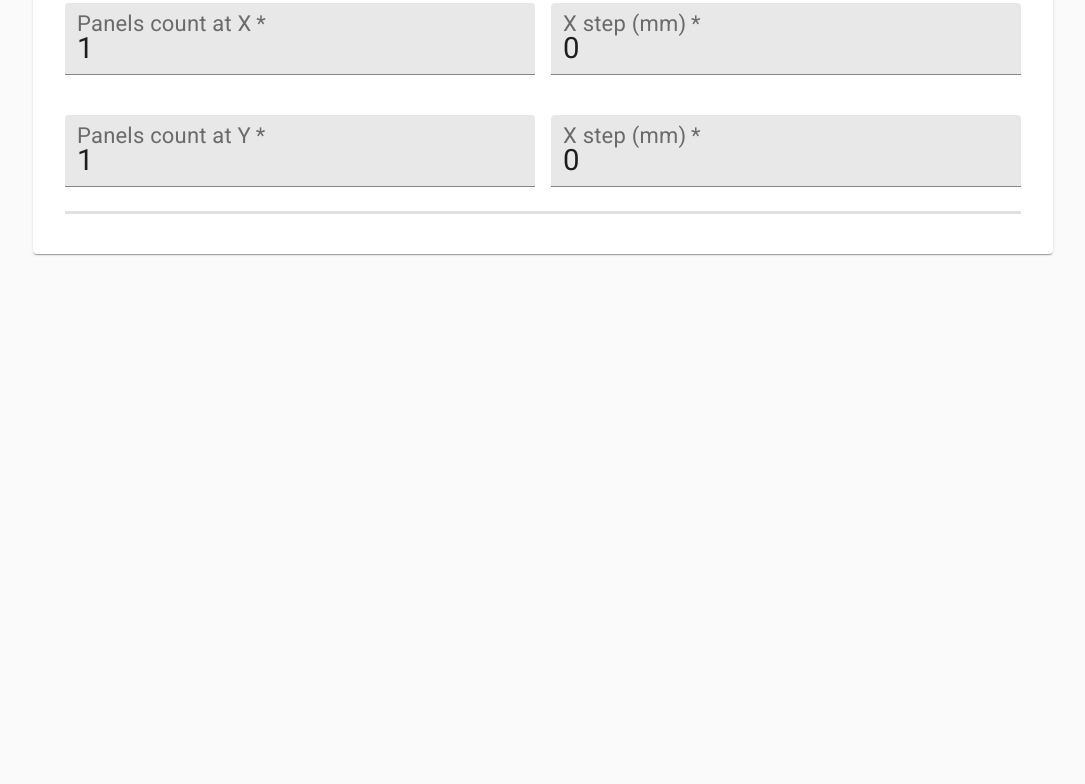
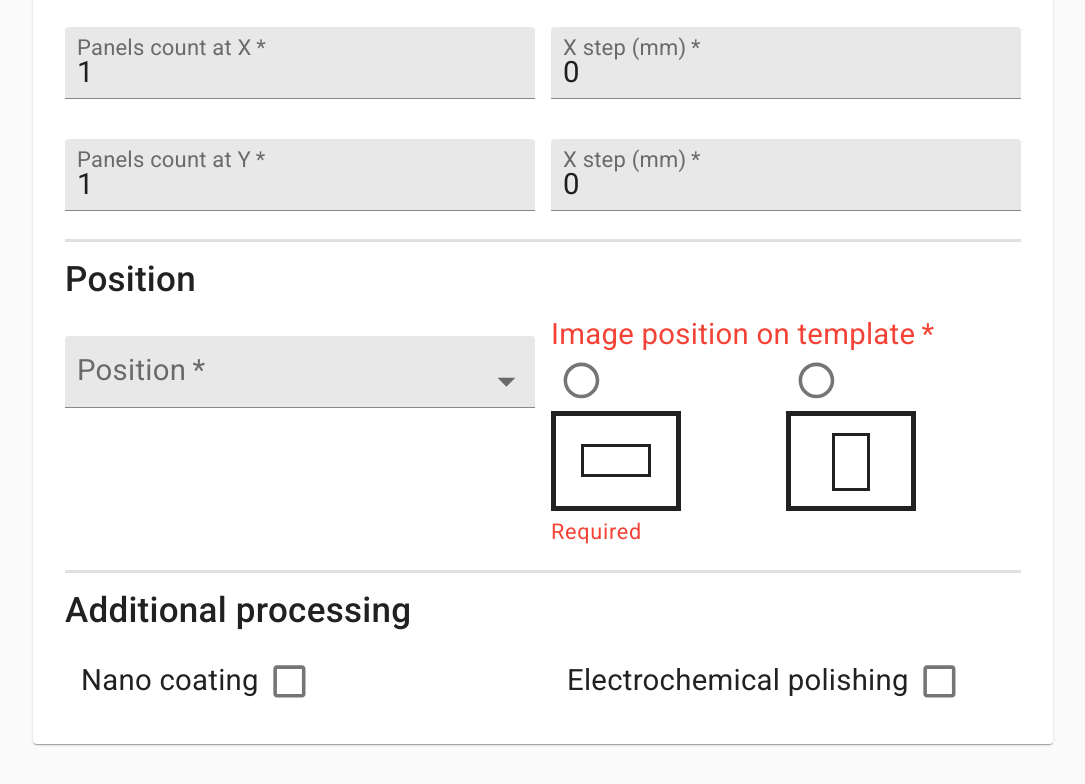
Before and after one commit to IVAS-TECH/front-end, a React (Create React App) app: page / in a window 1280 px wide. Shown: the part 1676-2460 px from the top of the page, without its empty margins (97-1182 px from the left). Before the commit the page ends 1986 px from the top, so only its background shows below. Built offline with nearby package versions, Linux system fonts and the light colour scheme.

Commit message:
adding last section to Stencil Form

```diff
--- a/src/component/Divider.tsx
+++ b/src/component/Divider.tsx
@@ -2,8 +2,8 @@ import MuiDivider from '@material-ui/core/Divider';
 import { styled } from '@material-ui/core/styles';
 
 const Divider = styled(MuiDivider)({
-    marginTop: 16,
-    marginBottom: 8,
+    marginTop: 20,
+    marginBottom: 10,
     height: 3
 });
 
--- a/src/component/form/stencilForm/Form.tsx
+++ b/src/component/form/stencilForm/Form.tsx
@@ -19,6 +19,10 @@ import PanelsCountX from '../../formField/stencil/PanelsCountX';
 import PanelsCountY from '../../formField/stencil/PanelsCountY';
 import XStep from '../../formField/stencil/XStep';
 import YStep from '../../formField/stencil/YStep';
+import NanoCoating from '../../formField/stencil/NanoCoating';
+import ElectrochemicalPolishing from '../../formField/stencil/ElectrochemicalPolishing';
+import Position from '../../formField/stencil/Position';
+import ImagePosition from '../../formField/stencil/imagePosition/FormField';
 
 const Form: React.FC<{}> = () => (
     <form noValidate>
@@ -75,6 +79,25 @@ const Form: React.FC<{}> = () => (
             </Grid>
         </Grid>
         <Divider />
+        <SectionTitle title="Position" />
+        <Grid container spacing={2}>
+            <Grid item xs={6}>
+                <Position />
+            </Grid>
+            <Grid item xs={6}>
+                <ImagePosition />
+            </Grid>
+        </Grid>
+        <Divider />
+        <SectionTitle title="Additional processing" />
+        <Grid container spacing={2}>
+            <Grid item xs={6}>
+                <NanoCoating />
+            </Grid>
+            <Grid item xs={6}>
+                <ElectrochemicalPolishing />
+            </Grid>
+        </Grid>
     </form>
 );
 
--- /dev/null
+++ b/src/component/formField/stencil/ElectrochemicalPolishing.tsx
@@ -0,0 +1,11 @@
+import React from 'react';
+import CheckboxWithLabel from '../../formControl/CheckboxWithLabel';
+
+const ElectrochemicalPolishing: React.FC<{}> = () => (
+    <CheckboxWithLabel
+        checked={false}
+        label="Electrochemical polishing"
+        onToggle={v => console.log(v)} />
+);
+
+export default ElectrochemicalPolishing;
--- /dev/null
+++ b/src/component/formField/stencil/NanoCoating.tsx
@@ -0,0 +1,11 @@
+import React from 'react';
+import CheckboxWithLabel from '../../formControl/CheckboxWithLabel';
+
+const NanoCoating: React.FC<{}> = () => (
+    <CheckboxWithLabel
+        checked={false}
+        label="Nano coating"
+        onToggle={v => console.log(v)} />
+);
+
+export default NanoCoating;
--- /dev/null
+++ b/src/component/formField/stencil/Position.tsx
@@ -0,0 +1,29 @@
+import React from 'react';
+import Position from '../../../type/stencil/Position';
+import createSelect from '../../formControl/Select';
+
+const Select = createSelect<Position>();
+
+const optionText: Record<Position, string> = {
+    [Position.LayoutCentered]: 'Layout centered',
+    [Position.PCBCentered]: 'PCB centered',
+};
+
+const options: Array<Position> = [
+    Position.LayoutCentered,
+    Position.PCBCentered
+];
+
+const Field: React.FC<{}> = () => (
+    <Select
+        required
+        id="position-select"
+        label="Position"
+        value={''}
+        notSelectedText="Not selected"
+        onValueChange={v => console.log(v)}
+        options={options}
+        optionText={optionText} />
+);
+
+export default Field;
--- /dev/null
+++ b/src/component/formField/stencil/imagePosition/FormField.tsx
@@ -0,0 +1,13 @@
+import React from 'react';
+import ImagePositionSelect from './ImagePositionSelect';
+
+const FormField: React.FC<{}> = () => (
+    <ImagePositionSelect
+       label="Image position on template"
+        value={''}
+        onValueChange={p => console.log(p)}
+        required
+        error="Required" />
+);
+
+export default FormField;
--- /dev/null
+++ b/src/component/formField/stencil/imagePosition/ImagePositionSelect.tsx
@@ -0,0 +1,92 @@
+import React from 'react';
+import FormLabel from '@material-ui/core/FormLabel';
+import FormHelperText from '@material-ui/core/FormHelperText';
+import Grid from '@material-ui/core/Grid';
+import Radio from '@material-ui/core/Radio';
+import { horizontal, vertical  } from './Position';
+import ImagePosition from '../../../../type/stencil/ImagePosition';
+import comparator from './../../../../utility/compareProps';
+
+export type Value = '' | ImagePosition;
+
+export interface ImagePositionSelectProps {
+    label: string,
+    disabled?: boolean,
+    required?: boolean,
+    error?: string
+    secondary?: boolean,
+    value: Value,
+    onValueChange: (value: ImagePosition) => void
+};
+
+const changeableProps: Array<keyof ImagePositionSelectProps> = [
+    'label',
+    'disabled',
+    'error',
+    'value'
+];
+
+const ImagePositionSelect: React.FC<ImagePositionSelectProps> = ({
+    label,
+    disabled,
+    required,
+    error,
+    secondary,
+    value,
+    onValueChange
+}) => {
+    const isError = !!error;
+    const color = secondary ? 'secondary' : 'primary';
+    return (
+        <>
+            <FormLabel
+                disabled={disabled}
+                required={required}
+                error={isError}
+                color={color}>
+                {label}
+            </FormLabel>
+            <Grid container direction='row' justify='space-around' alignItems='center'>
+                <Grid container direction='column' item xs={6}>
+                    <Grid item xs={6}>
+                        <Radio
+                            color={color}
+                            disabled={disabled}
+                            required={required}
+                            checked={value === ImagePosition.Horizontal}
+                            onChange={() => onValueChange(ImagePosition.Horizontal)} />
+                    </Grid>
+                    <Grid item xs={6}>
+                        {horizontal}
+                    </Grid>
+                </Grid>
+                <Grid container direction="column" item xs={6}>
+                    <Grid item xs={6}>
+                        <Radio
+                            color={color}
+                            disabled={disabled}
+                            required={required}
+                            checked={value === ImagePosition.Vertical}
+                            onChange={() => onValueChange(ImagePosition.Vertical)} />
+                    </Grid>
+                    <Grid item xs={6}>
+                        {vertical}
+                    </Grid>
+                </Grid>
+            </Grid>
+            {error && <FormHelperText
+                disabled={disabled}
+                required={required}
+                error={isError}
+                color={color}>
+                {error}
+            </FormHelperText>}
+        </>
+    );
+};
+
+const compare = comparator<ImagePositionSelectProps>(changeableProps);
+
+const Memo = React.memo(ImagePositionSelect, compare);
+
+export default Memo;
--- /dev/null
+++ b/src/component/formField/stencil/imagePosition/Position.tsx
@@ -0,0 +1,53 @@
+import React from 'react';
+import { makeStyles } from '@material-ui/core/styles';
+
+const useStyles = makeStyles({
+    outer: {
+        width: 130,
+        height: 100,
+        borderStyle: 'solid',
+        borderWidth: 5
+    },
+    horizontalInner: {
+        width: 70,
+        height: 33,
+        marginLeft: 'auto',
+        marginRight: 'auto',
+        marginTop: 28,
+        borderStyle: 'solid',
+        borderWidth: 3
+    },
+    verticalInner: {
+        width: 38,
+        height: 58,
+        marginLeft: 'auto',
+        marginRight: 'auto',
+        marginTop: 17,
+        borderStyle: 'solid',
+        borderWidth: 3
+    }
+});
+
+const Horizontal: React.FC<{}> = () => {
+    const classes = useStyles();
+    return (
+        <div className={classes.outer}>
+            <div className={classes.horizontalInner} />
+        </div>
+    );
+};
+
+const Vertical: React.FC<{}> = () => {
+    const classes = useStyles();
+    return (
+        <div className={classes.outer}>
+            <div className={classes.verticalInner} />
+        </div>
+    );
+};
+
+const horizontal = <Horizontal />;
+
+const vertical = <Vertical />;
+
+export { horizontal, vertical };
--- /dev/null
+++ b/src/type/stencil/ImagePosition.tsx
@@ -0,0 +1,6 @@
+enum ImagePosition {
+    Horizontal = 'horizontal',
+    Vertical = 'vertical'
+};
+
+export default ImagePosition;
--- /dev/null
+++ b/src/type/stencil/Position.ts
@@ -0,0 +1,6 @@
+enum Position {
+    LayoutCentered = 'layout-centered',
+    PCBCentered = 'pcb-centered'
+};
+
+export default Position;
```
